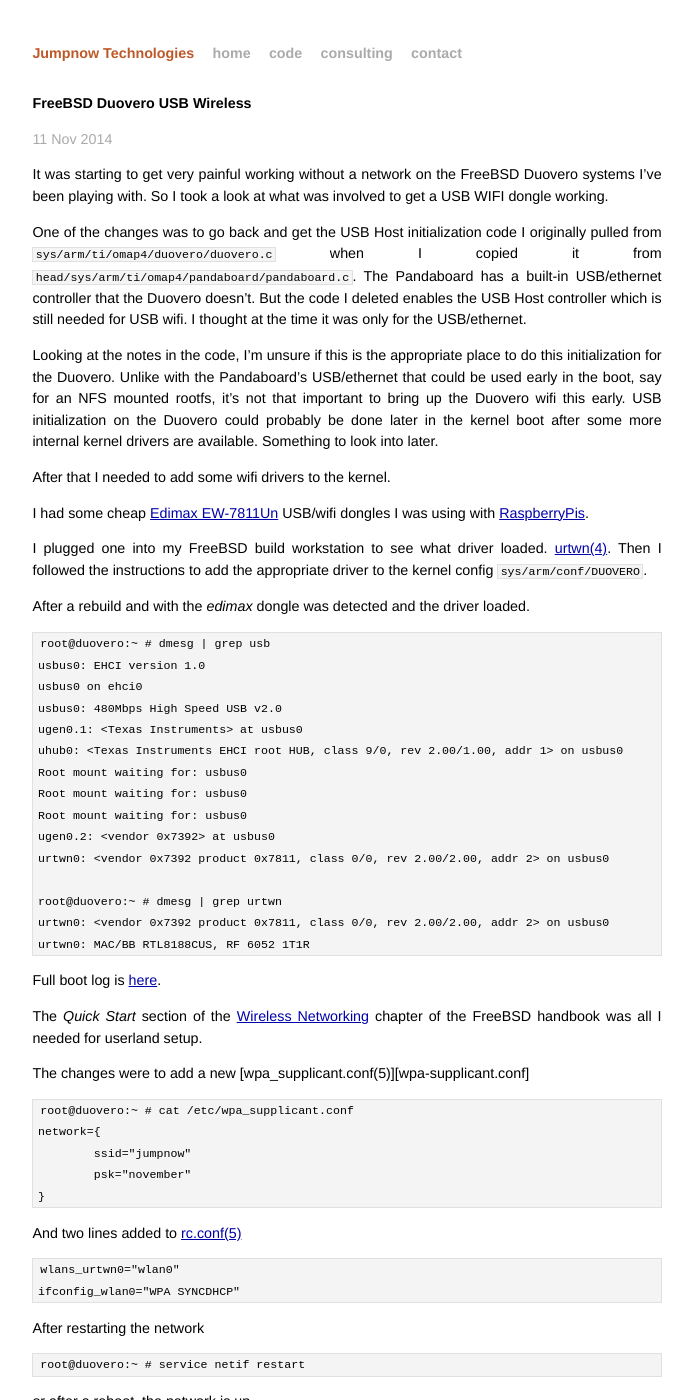
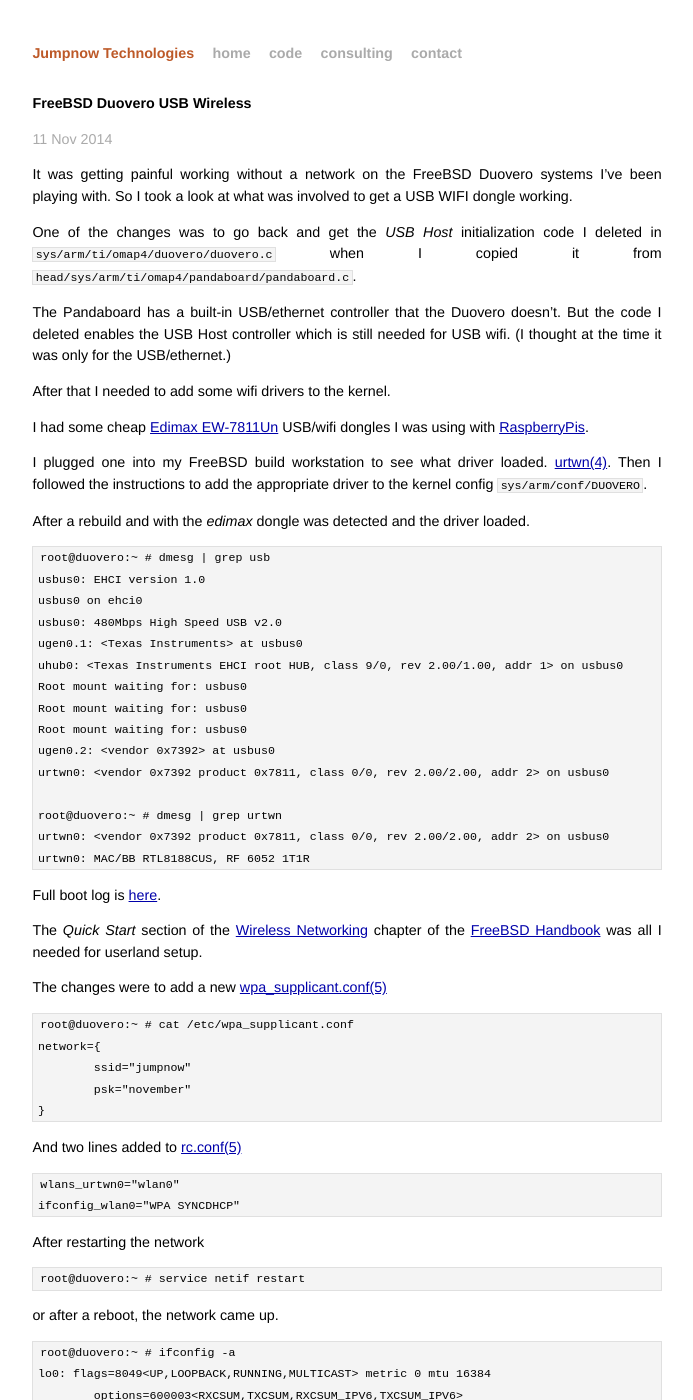
Before and after one commit to jumpnow/jumpnowtek-site, a Jekyll site: the page built from _posts/2014-11-11-FreeBSD-Duovero-USB-Wireless.md, in a window 1280 px wide and 1400 px high. Shown: the whole window, without its empty margins (293-986 px from the left). Built offline with Jekyll 4.4.1, drawn with Linux system fonts in a browser that asks for light colours; some of the changed text lies outside the part shown.

Commit message:
Cleanup wifi post

```diff
--- a/_posts/2014-11-11-FreeBSD-Duovero-USB-Wireless.md
+++ b/_posts/2014-11-11-FreeBSD-Duovero-USB-Wireless.md
@@ -7,11 +7,11 @@ categories: freebsd
 tags: [freebsd, gumstix, duovero, usb, wireless]
 ---
 
-It was starting to get very painful working without a network on the FreeBSD Duovero systems I've been playing with. So I took a look at what was involved to get a USB WIFI dongle working.
+It was getting painful working without a network on the FreeBSD Duovero systems I've been playing with. So I took a look at what was involved to get a USB WIFI dongle working.
 
-One of the changes was to go back and get the USB Host initialization code I originally pulled from `sys/arm/ti/omap4/duovero/duovero.c` when I copied it from `head/sys/arm/ti/omap4/pandaboard/pandaboard.c`. The Pandaboard has a built-in USB/ethernet controller that the Duovero doesn't. But the code I deleted enables the USB Host controller which is still needed for USB wifi. I thought at the time it was only for the USB/ethernet.
+One of the changes was to go back and get the *USB Host* initialization code I deleted in  `sys/arm/ti/omap4/duovero/duovero.c` when I copied it from `head/sys/arm/ti/omap4/pandaboard/pandaboard.c`.
 
-Looking at the notes in the code, I'm unsure if this is the appropriate place to do this initialization for the Duovero. Unlike with the Pandaboard's USB/ethernet that could be used early in the boot, say for an NFS mounted rootfs, it's not that important to bring up the Duovero wifi this early. USB initialization on the Duovero could probably be done later in the kernel boot after some more internal kernel drivers are available. Something to look into later.
+The Pandaboard has a built-in USB/ethernet controller that the Duovero doesn't. But the code I deleted enables the USB Host controller which is still needed for USB wifi. (I thought at the time it was only for the USB/ethernet.)
 
 After that I needed to add some wifi drivers to the kernel.
 
@@ -40,9 +40,9 @@ After a rebuild and with the *edimax* dongle was detected and the driver loaded.
 
 Full boot log is [here][boot-log].
 
-The *Quick Start* section of the [Wireless Networking][wireless-networking] chapter of the FreeBSD handbook was all I needed for userland setup.
+The *Quick Start* section of the [Wireless Networking][wireless-networking] chapter of the [FreeBSD Handbook][freebsd-handbook] was all I needed for userland setup.
 
-The changes were to add a new [wpa_supplicant.conf(5)][wpa-supplicant.conf]
+The changes were to add a new [wpa_supplicant.conf(5)][wpa-supplicant-conf]
 
     root@duovero:~ # cat /etc/wpa_supplicant.conf
     network={
@@ -59,7 +59,7 @@ After restarting the network
 
     root@duovero:~ # service netif restart
 
-or after a reboot, the network is up.
+or after a reboot, the network came up.
 
     root@duovero:~ # ifconfig -a
     lo0: flags=8049<UP,LOOPBACK,RUNNING,MULTICAST> metric 0 mtu 16384
@@ -167,11 +167,10 @@ in from another host.
 
     root@duovero:~ #
 
-The Duovero FreeBSD systems are starting to become usable.
 
 The kernel changes can be found [here][duovero-freebsd-github].
 
-The *crochet* board file can be found [here][crochet] in the [duovero] branch.
+The *crochet* board configuration can be found [here][crochet] in the `[duovero]` branch.
 
 The latest image binary can be downloaded from [here][downloads].
 
```
Also changed, not shown: other parts of _posts/2014-11-11-FreeBSD-Duovero-USB-Wireless.md (+1 -0 lines).
